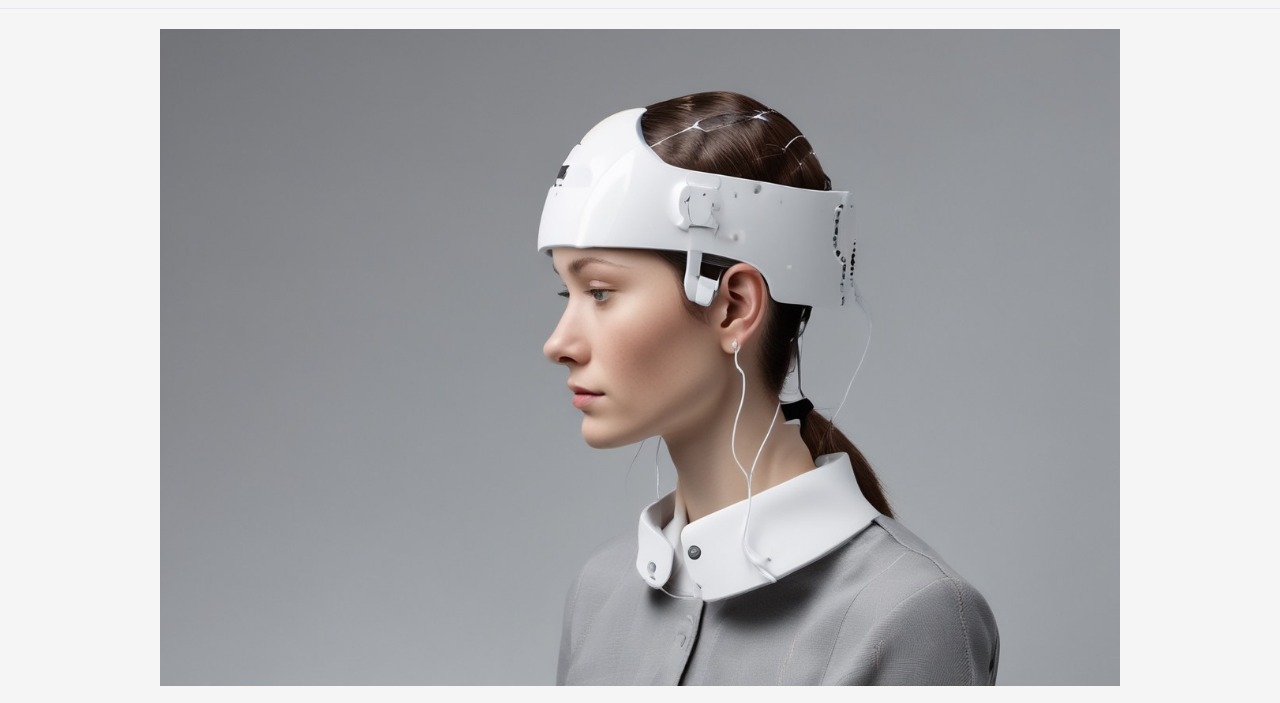
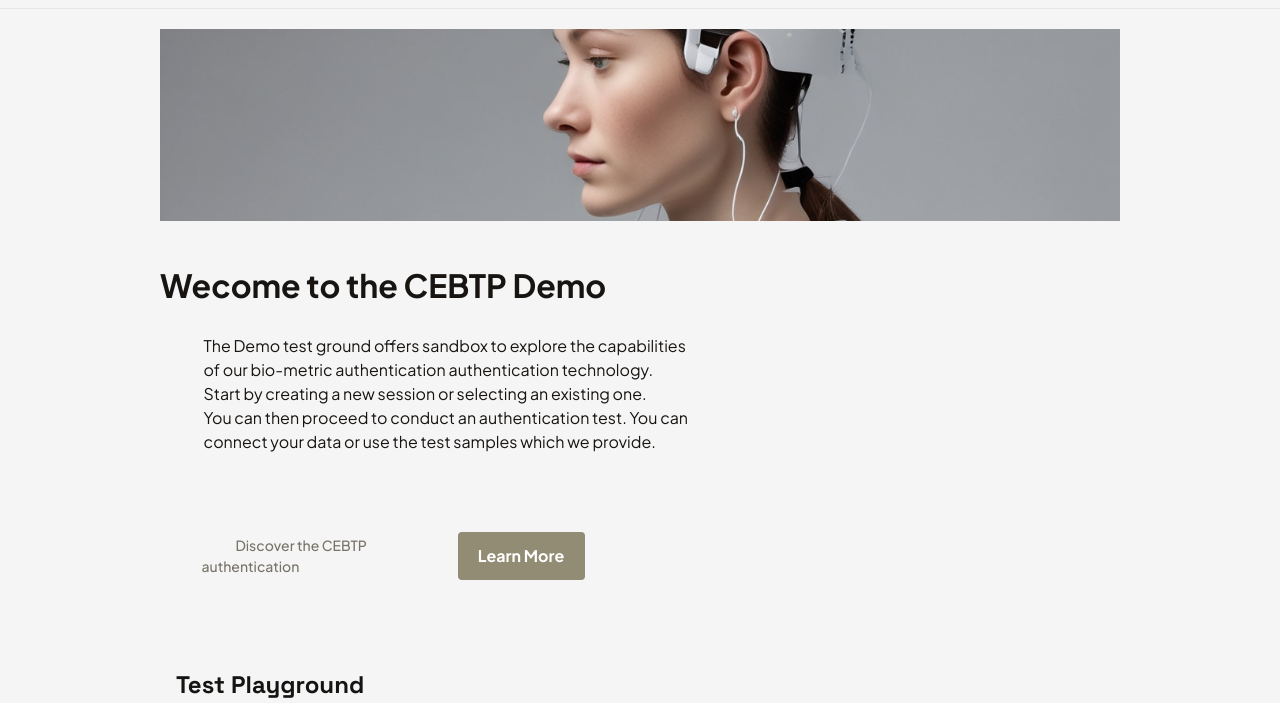
Before and after one commit to ZENITH-Intelligence/ZENITH-Intelligence.github.io, a website built with Parcel: page demo-page-1.html in a window 1280 px wide. Shown: the part 75-778 px from the top of the page. Built offline with nearby package versions, Linux system fonts and the light colour scheme.

Commit message:
demo 1 landing image b4 clip path

```diff
--- a/demo-page-1.html
+++ b/demo-page-1.html
@@ -57,7 +57,7 @@
           </div>
         </header>
         <section class="depth-2-frame-11">
-          <img
+          <img style="height: 15vw;"
             class="depth-2-frame-1-item"
             loading="lazy"
             alt=""
```
